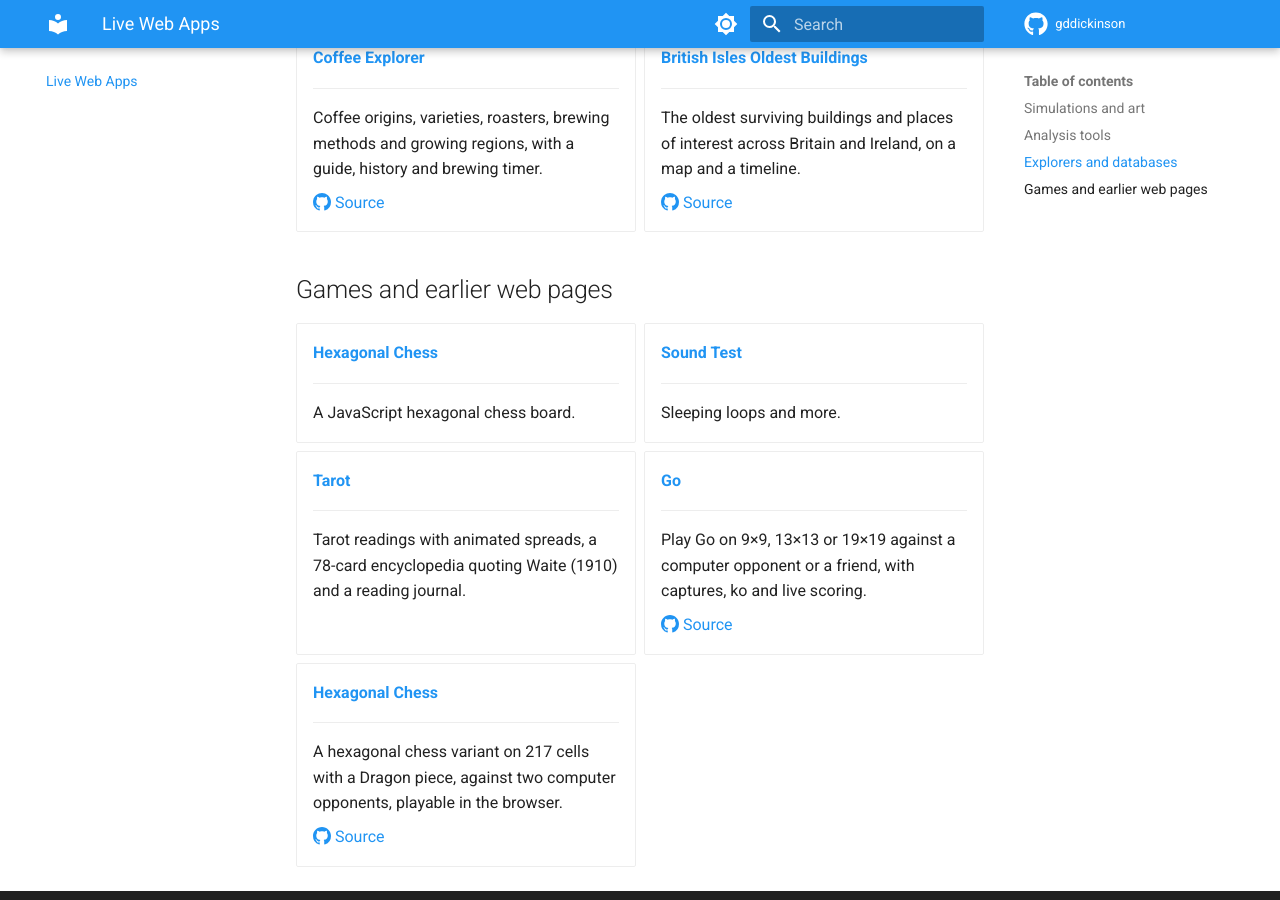
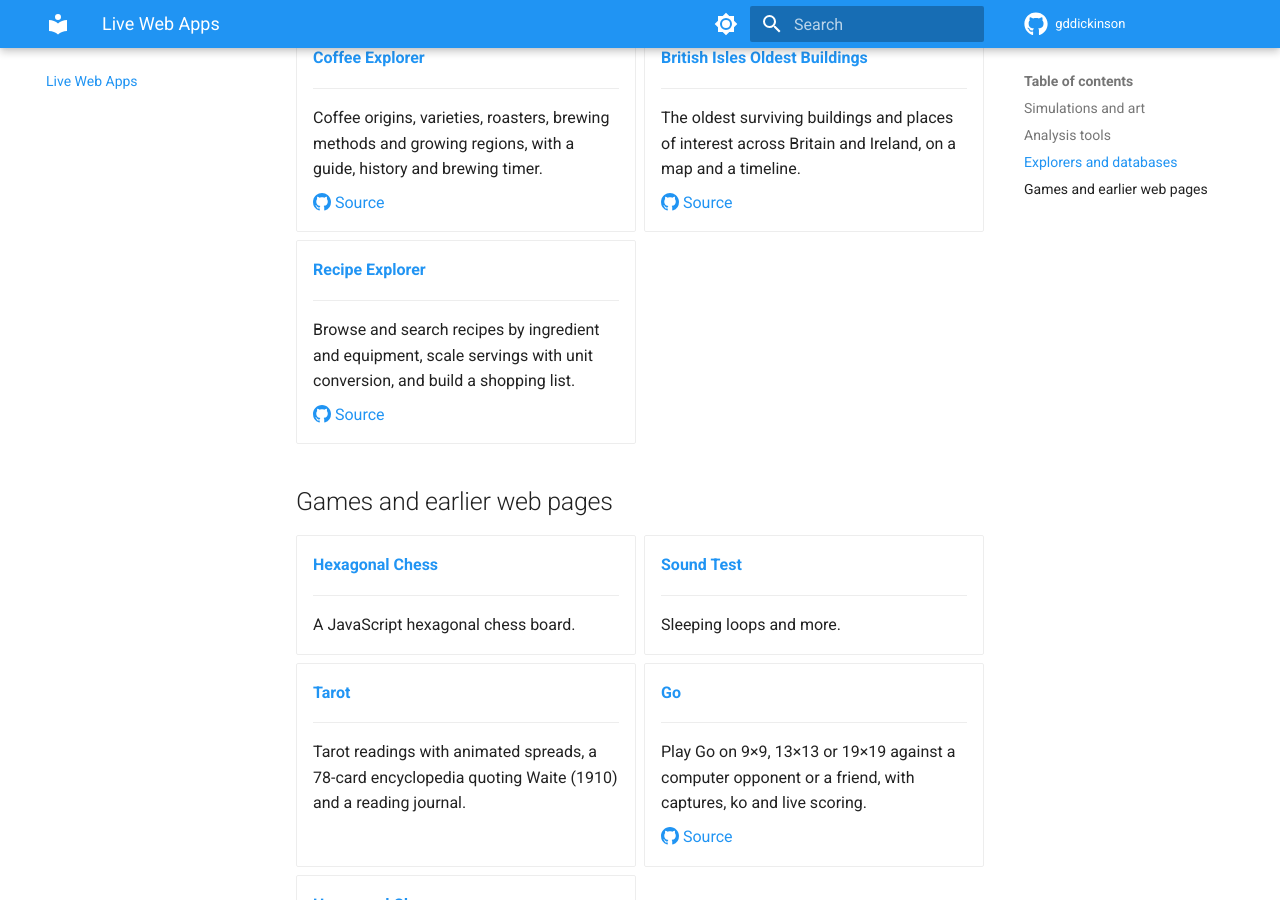
Before and after one commit to gddickinson/gddickinson.github.io, an MkDocs documentation site: the page built from docs/web-apps.md, in a window 1280 px wide and 900 px high, scrolled down 3866 px. Built offline with MkDocs 1.6.1 and Material for MkDocs 9.7.7, drawn with Linux system fonts in a browser that asks for light colours.

Commit message:
Web apps gallery: add recipe_explorer, plant_taxonomy_db
Co-Authored-By: Claude Opus 5.5 <noreply@anthropic.com>

```diff
--- a/docs/web-apps.md
+++ b/docs/web-apps.md
@@ -272,6 +272,14 @@ Projects you can use straight from the browser. Each one also runs as a local we
 
     [:octicons-mark-github-16: Source](https://github.com/gddickinson/british-isles-oldest-buildings)
 
+-   **[Recipe Explorer](https://gddickinson.github.io/recipe_explorer/)**
+
+    ---
+
+    Browse and search recipes by ingredient and equipment, scale servings with unit conversion, and build a shopping list.
+
+    [:octicons-mark-github-16: Source](https://github.com/gddickinson/recipe_explorer)
+
 </div>
 
 ## Games and earlier web pages
```
